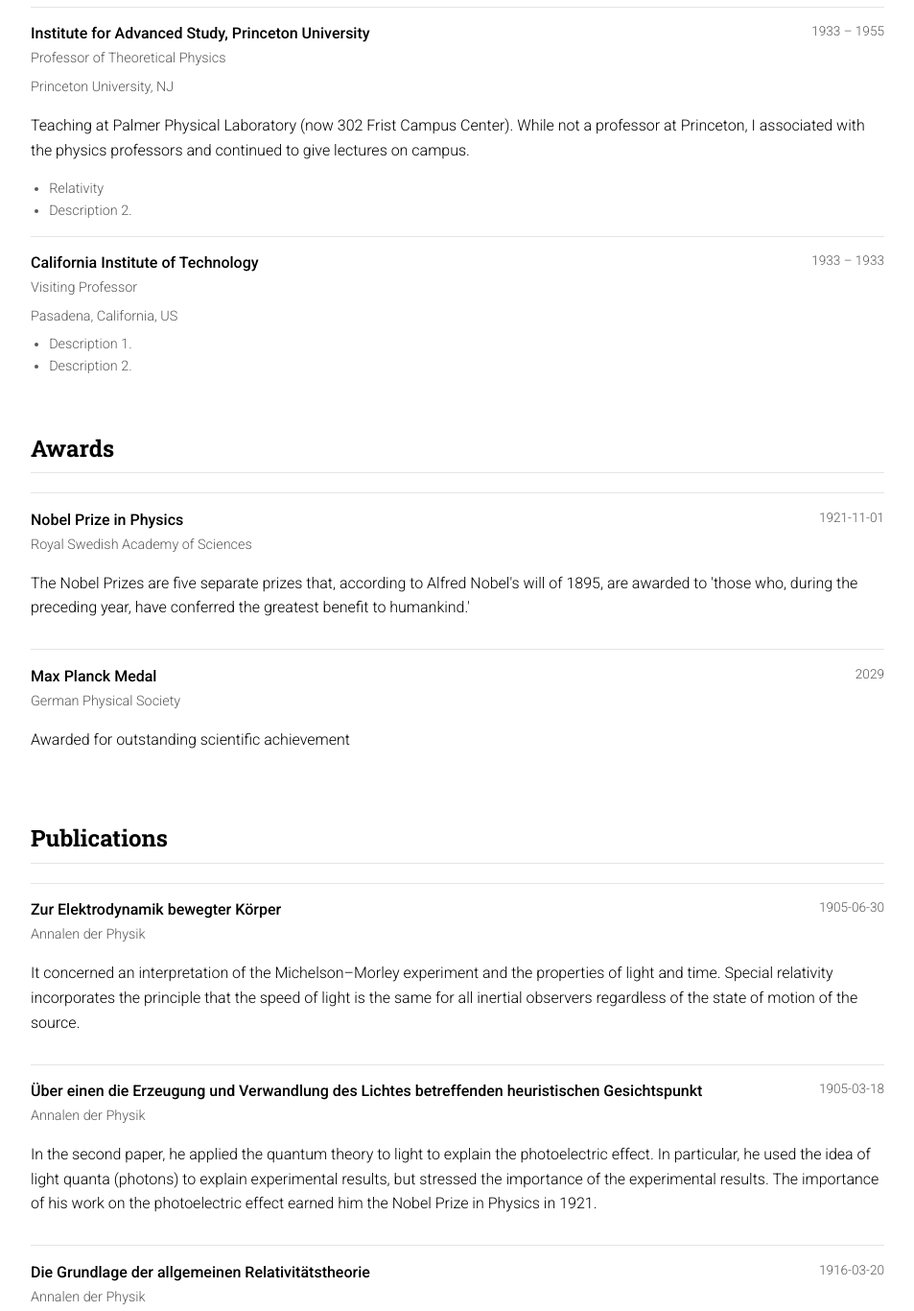
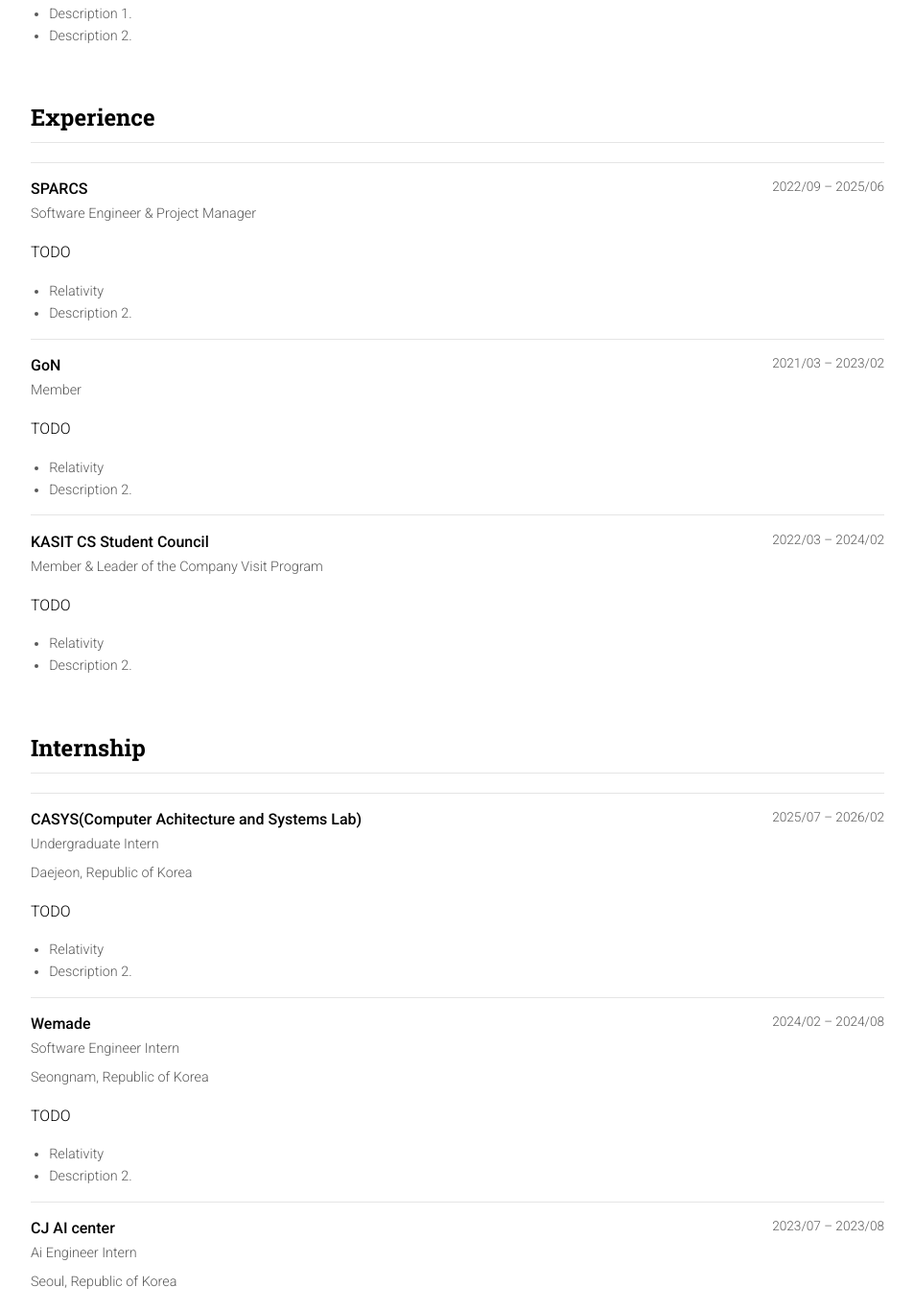
Before and after one commit to minjoo0729/minjoo0729.github.io, an Astro site: page /cv in a window 1280 px wide. Shown: the part 821-2187 px from the top of the page at 96% size, without its empty margins (163-1116 px from the left). Built offline with nearby package versions, Linux system fonts and the light colour scheme; Astro itself is replaced by a stand-in of ours.

Commit message:
change cv and TA

```diff
--- a/src/data/cv.json
+++ b/src/data/cv.json
@@ -1,6 +1,6 @@
 {
   "name": "Minjoo Kim",
-  "label": "Scientist",
+  "label": "Researcher",
   "email": "mjkim@casys.kaist.ac.kr",
   "location": "Daejeon, Republic of Korea",
   "summary": "A First-Year M.S. Student",
@@ -12,9 +12,20 @@
       {
         "institution": "KAIST (Korea Advanced Institute of Science and Technology)",
         "location": "Daejeon, Republic of Korea",
-        "url": "https://www.uzh.ch/",
+        "url": "https://www.kaist.ac.kr/",
+        "area": "Operating Systems",
+        "studyType": "Master's Degree Program",
+        "startDate": "2026/03",
+        "endDate": "Current",
+        "courses": "School of Computing",
+        "highlights": ["Description 1.", "Description 2."]
+      },
+      {
+        "institution": "KAIST (Korea Advanced Institute of Science and Technology)",
+        "location": "Daejeon, Republic of Korea",
+        "url": "https://www.kaist.ac.kr/",
         "area": "Computer Science",
-        "studyType": "Bachelor's Degree",
+        "studyType": "Bachelor's Degree Program",
         "startDate": "2021/03",
         "endDate": "2026/02",
         "courses": "School of Computing",
@@ -32,104 +43,102 @@
     ],
     "Experience": [
       {
-        "company": "Institute for Advanced Study, Princeton University",
-        "position": "Professor of Theoretical Physics",
-        "location": "Princeton University, NJ",
-        "startDate": "1933",
-        "endDate": "1955",
-        "summary": "Teaching at Palmer Physical Laboratory (now 302 Frist Campus Center). While not a professor at Princeton, I associated with the physics professors and continued to give lectures on campus.",
+        "company": "SPARCS",
+        "position": "Software Engineer & Project Manager",
+        "startDate": "2022/09",
+        "endDate": "2025/06",
+        "summary": "TODO",
         "highlights": ["Relativity", "Description 2."]
       },
       {
-        "company": "California Institute of Technology",
-        "position": "Visiting Professor",
-        "location": "Pasadena, California, US",
-        "startDate": "1933",
-        "endDate": "1933",
+        "company": "GoN",
+        "position": "Member",
+        "startDate": "2021/03",
+        "endDate": "2023/02",
+        "summary": "TODO",
+        "highlights": ["Relativity", "Description 2."]
+      },
+      {
+        "company": "KASIT CS Student Council",
+        "position": "Member & Leader of the Company Visit Program",
+        "startDate": "2022/03",
+        "endDate": "2024/02",
+        "summary": "TODO",
+        "highlights": ["Relativity", "Description 2."]
+      }
+    ],
+    "Internship": [
+      {
+        "company": "CASYS(Computer Achitecture and Systems Lab)",
+        "position": "Undergraduate Intern",
+        "location": "Daejeon, Republic of Korea",
+        "startDate": "2025/07",
+        "endDate": "2026/02",
+        "summary": "TODO",
+        "highlights": ["Relativity", "Description 2."]
+      },
+      {
+        "company": "Wemade",
+        "position": "Software Engineer Intern",
+        "location": "Seongnam, Republic of Korea",
+        "startDate": "2024/02",
+        "endDate": "2024/08",
+        "summary": "TODO",
+        "highlights": ["Relativity", "Description 2."]
+      },
+      {
+        "company": "CJ AI center",
+        "position": "Ai Engineer Intern",
+        "location": "Seoul, Republic of Korea",
+        "startDate": "2023/07",
+        "endDate": "2023/08",
+        "summary": "TODO",
         "highlights": ["Description 1.", "Description 2."]
       }
     ],
-    "Awards": [
+    "Awards & Scholarships": [
       {
-        "title": "Nobel Prize in Physics",
-        "authors": ["Royal Swedish Academy of Sciences"],
-        "date": "1921-11-01",
-        "awarder": "Royal Swedish Academy of Sciences",
-        "url": "https://www.nobelprize.org/prizes/physics/1921/einstein/biographical/",
-        "summary": "The Nobel Prizes are five separate prizes that, according to Alfred Nobel's will of 1895, are awarded to 'those who, during the preceding year, have conferred the greatest benefit to humankind.'"
+        "title": "The 1st Korea-U.S. Student Exchange Program in the Field of High-Tech Industry",
+        "date": "2024/05",
+        "awarder": "Ahn Deok-geun (Minister of Trade, Industry and Energy)"
       },
       {
-        "title": "Max Planck Medal",
-        "authors": ["German Physical Society"],
-        "date": "2029",
-        "awarder": "German Physical Society",
-        "summary": "Awarded for outstanding scientific achievement"
+        "title": "KAIST Lim Mi-Sook Scholarship",
+        "date": "2024/06",
+        "awarder": "KyungHyun Cho, KAIST CS Department"
       }
     ],
     "Publications": [
       {
-        "title": "Zur Elektrodynamik bewegter Körper",
-        "authors": ["Albert Einstein"],
-        "publisher": "Annalen der Physik",
-        "releaseDate": "1905-06-30",
-        "url": "https://en.wikisource.org/wiki/Translation:On_the_Electrodynamics_of_Moving_Bodies",
-        "summary": "It concerned an interpretation of the Michelson–Morley experiment and the properties of light and time. Special relativity incorporates the principle that the speed of light is the same for all inertial observers regardless of the state of motion of the source."
-      },
-      {
-        "title": "Über einen die Erzeugung und Verwandlung des Lichtes betreffenden heuristischen Gesichtspunkt",
-        "authors": ["Albert Einstein"],
-        "publisher": "Annalen der Physik",
-        "releaseDate": "1905-03-18",
-        "url": "https://de.wikisource.org/wiki/Über_einen_die_Erzeugung_und_Verwandlung_des_Lichtes_betreffenden_heuristischen_Gesichtspunkt",
-        "summary": "In the second paper, he applied the quantum theory to light to explain the photoelectric effect. In particular, he used the idea of light quanta (photons) to explain experimental results, but stressed the importance of the experimental results. The importance of his work on the photoelectric effect earned him the Nobel Prize in Physics in 1921."
-      },
-      {
-        "title": "Die Grundlage der allgemeinen Relativitätstheorie",
-        "authors": ["Albert Einstein"],
-        "publisher": "Annalen der Physik",
-        "releaseDate": "1916-03-20",
-        "url": "https://de.wikisource.org/wiki/Die_Grundlage_der_allgemeinen_Relativitätstheorie",
-        "summary": "The publication of the theory of general relativity made him internationally famous. He was professor of physics at the universities of Zurich (1909–1911) and Prague (1911–1912), before he returned to ETH Zurich (1912–1914)."
-      }
-    ],
-    "Skills": [
-      {
-        "name": "Physics",
-        "level": "Master",
-        "icon": "fa-solid fa-hashtag",
-        "keywords": "Quantum Mechanics, Quantum Computing, Quantum Information, Quantum Cryptography, Quantum Communication, Quantum Teleportation"
+        "title": "To be updated soon :)",
+        "authors": ["Minjoo Kim"],
+        "publisher": "Unknown",
+        "releaseDate": "Soon",
+        "url": "minjoo0729.github.io",
+        "summary": "To be updated soon :)"
       }
     ],
     "Languages": [
       { "name": "Korean", "summary": "Native speaker" },
-      { "name": "English", "summary": "Fluent" }
+      { "name": "English", "summary": "Fluent" },
+      { "name": "Japanese", "summary": "Intermediate" }
     ],
     "Interests": [
       {
-        "name": "Physics",
-        "icon": "fa-solid fa-tag",
-        "keywords": "Quantum Mechanics, Quantum Computing, Quantum Information, Quantum Cryptography, Quantum Communication, Quantum Teleportation"
+        "name": "Operating Systems",
+        "keywords": "File Systems, System for AI"
       }
     ],
     "Certificates": [
-      { "name": "Machine Learning", "date": "2018-01-01", "issuer": "Stanford University", "icon": "fa-solid fa-location-dot" },
-      { "name": "Quantum Computing", "date": "2018-01-01", "issuer": "Stanford University", "icon": "fa-solid fa-tag" },
-      { "name": "Quantum Information", "date": "2018-01-01", "issuer": "Stanford University", "icon": "fa-solid fa-envelope" }
+      { "name": "Linux Master Level 2", "date": "2018-01-01", "issuer": "KAIT", "icon": "fa-solid fa-location-dot" },
+      { "name": "Network Administrator Level 2", "date": "2018-01-01", "issuer": "ICQA", "icon": "fa-solid fa-tag" }
     ],
     "Projects": [
       {
-        "name": "Quantum Computing",
-        "summary": "Quantum computing is the use of quantum-mechanical phenomena such as superposition and entanglement to perform computation. Computers that perform quantum computations are known as quantum computers.",
-        "highlights": ["Quantum Teleportation", "Quantum Cryptography"],
-        "startDate": "2018-01-01",
-        "endDate": "2018-01-01"
-      }
-    ],
-    "References": [
-      {
-        "name": "Professor Youngjin Kwon",
-        "icon": "fa-solid fa-laptop",
-        "reference": "Lorem ipsum dolor sit amet, consectetur adipiscing elit. Aliquam condimentum, diam quis convallis euismod, arcu mi ullamcorper lorem, a vestibulum nunc magna at sem. Sed in risus ac felis varius blandit."
+        "name": "SPARCS Biseo v2.0",
+        "summary": "TODO",
+        "startDate": "2022/03",
+        "endDate": "2024/06"
       }
     ]
   }
--- a/src/pages/teaching.astro
+++ b/src/pages/teaching.astro
@@ -5,9 +5,9 @@
 const teaching = (await getCollection("teaching")).sort((a, b) => b.data.semester.localeCompare(a.data.semester));
 ---
 
-<BaseLayout title="Teaching" description="Teaching assistant (TA) experience.">
+<BaseLayout title="Teaching" description="Teaching assistant (TA)">
   <h1 class="page-title">Teaching</h1>
-  <p>Teaching assistant (TA) experience.</p>
+  <h3>Teaching assistant (TA)</h3>
 
   <ul class="teaching-list">
     {
```
Also changed, not shown: src/content/teaching/2025-fall-HSS176.md (+2 -2 lines), src/content/teaching/2026-fall-CS330.md (added, +6 -0 lines), src/content/teaching/2026-spring-HSS176.md (+2 -2 lines).
